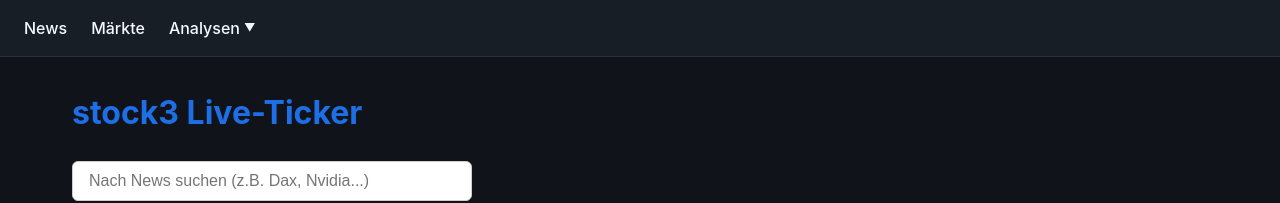
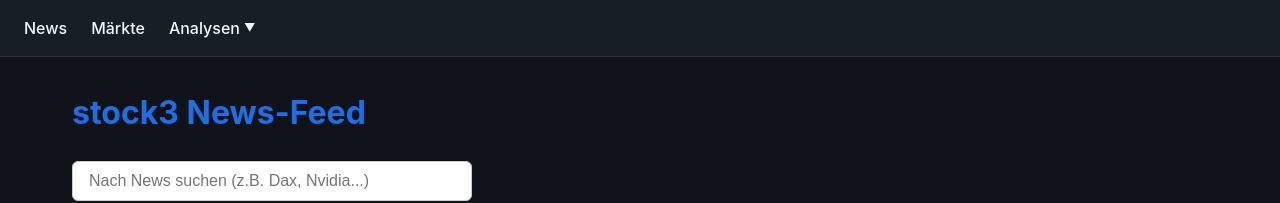
Before and after one commit to DavidvK17/stock3-app, a Vue app: page / in a window 1280 px wide. Shown: the top 203 px of the page. Built offline with nearby package versions, Linux system fonts and the light colour scheme; the HTML template or start-up script is replaced by a standard one.

Commit message:
Namensänderung

```diff
--- a/src/App.vue
+++ b/src/App.vue
@@ -53,7 +53,7 @@
   <TheNavigation />
   <main class="l-container">
     <header>
-      <h1 class="page-title">stock3 Live-Ticker</h1>
+      <h1 class="page-title">stock3 News-Feed</h1>
       <div class="search-container">
         <input
         v-model="searchQuery"
```
